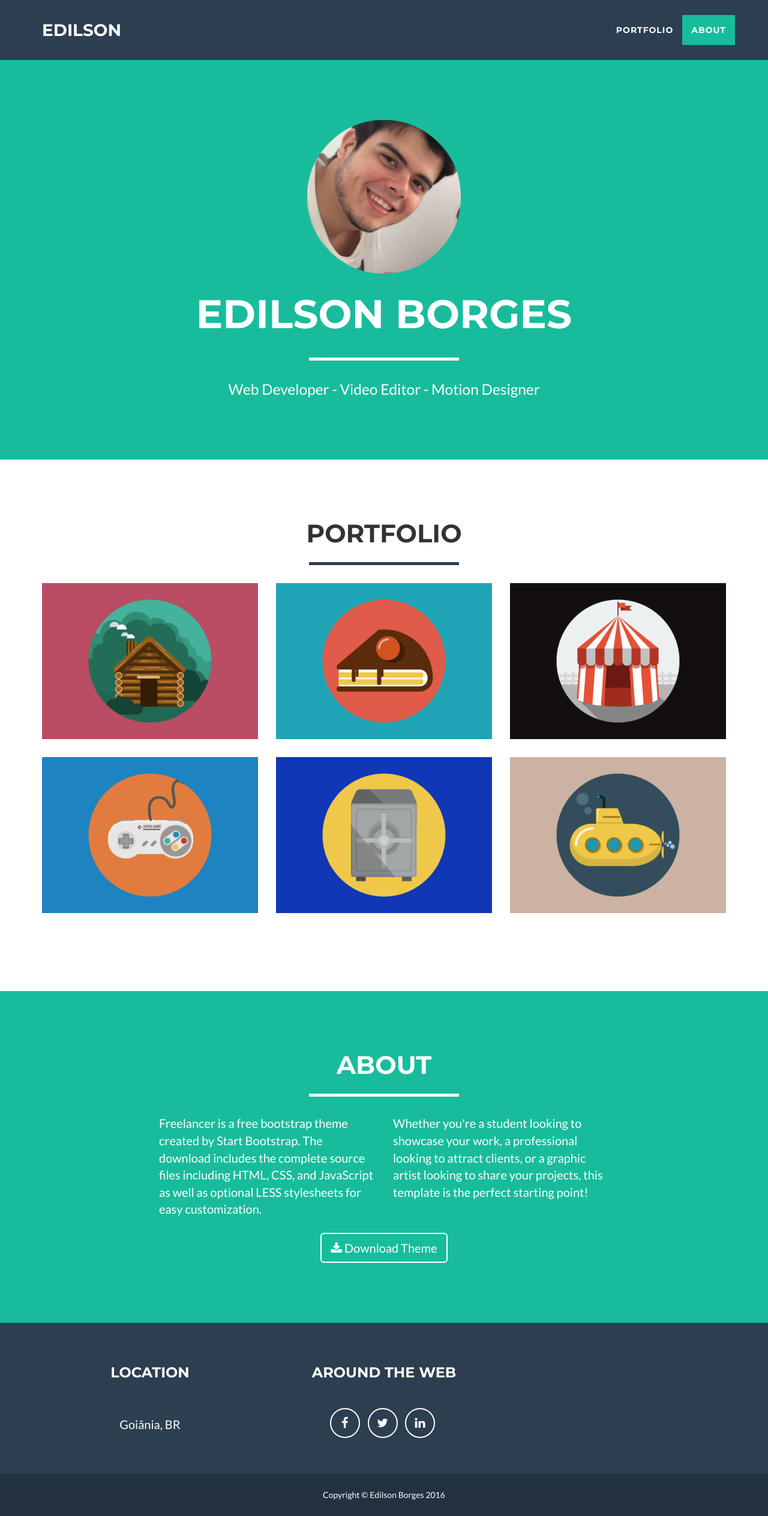
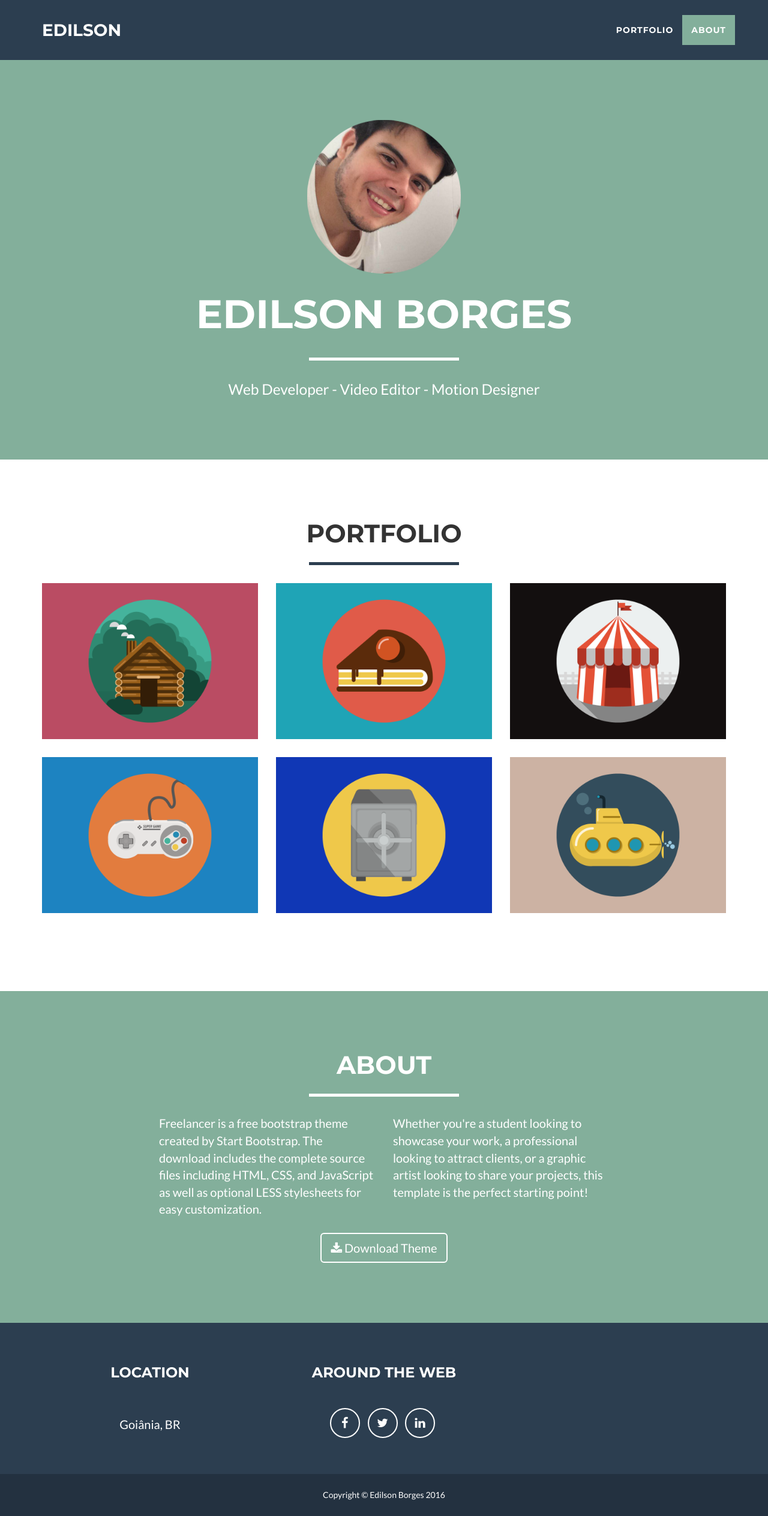
Before and after one commit to edilsonborges/edilsonborges.github.io, a PHP site: page / in a window 1280 px wide. Shown: the whole page at 60% size. Run offline with PHP 8.4, Linux system fonts and the light colour scheme; style sheets or scripts are compiled from the project's sources; some libraries are stand-ins or nearby versions.

Commit message:
sem contato

```diff
--- a/less/variables.less
+++ b/less/variables.less
@@ -3,7 +3,7 @@
 // Gray and Brand Colors for use across theme
 
 @theme-primary:    #2C3E50;
-@theme-success:    #18BC9C;
+@theme-success:    #83AF9B;
 
 @gray-base:        #000;
 @gray-darker:      lighten(@gray-base, 13.5%); // #222
```
